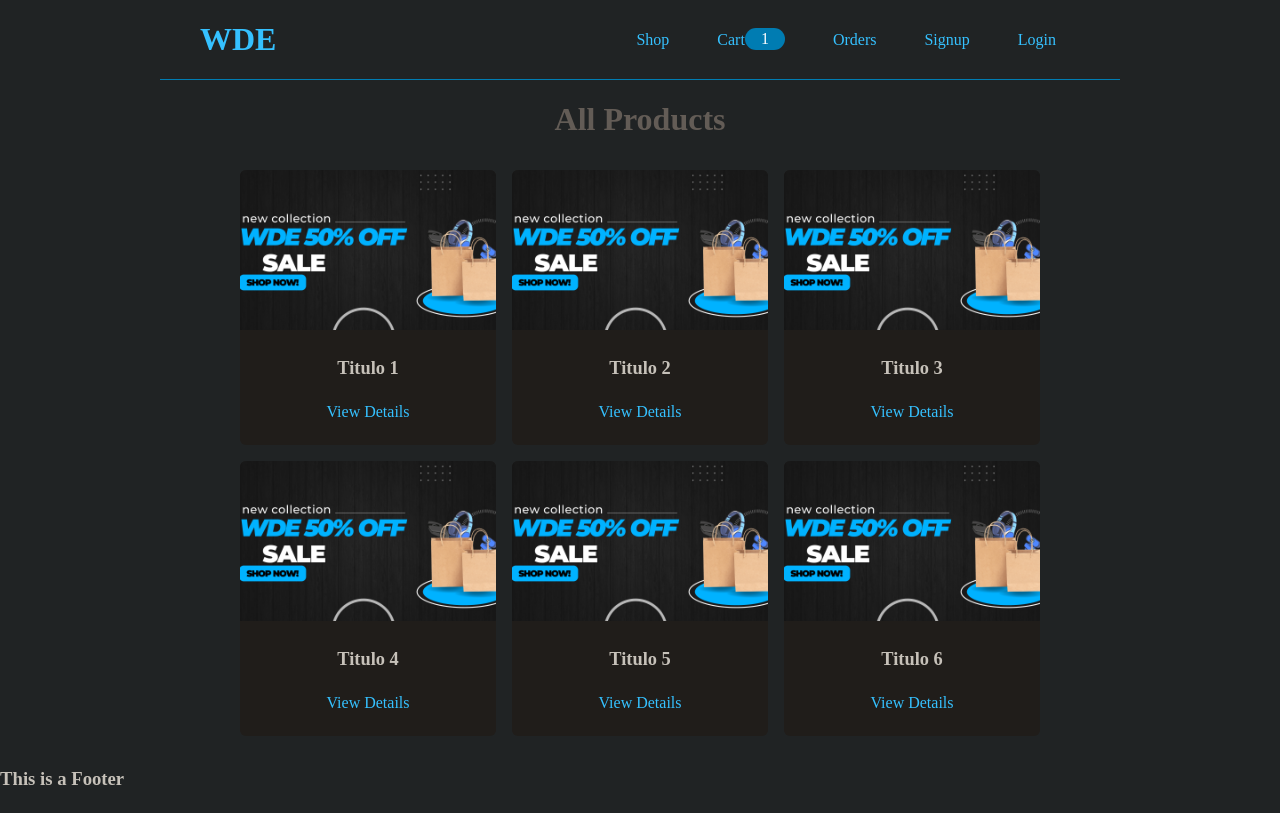
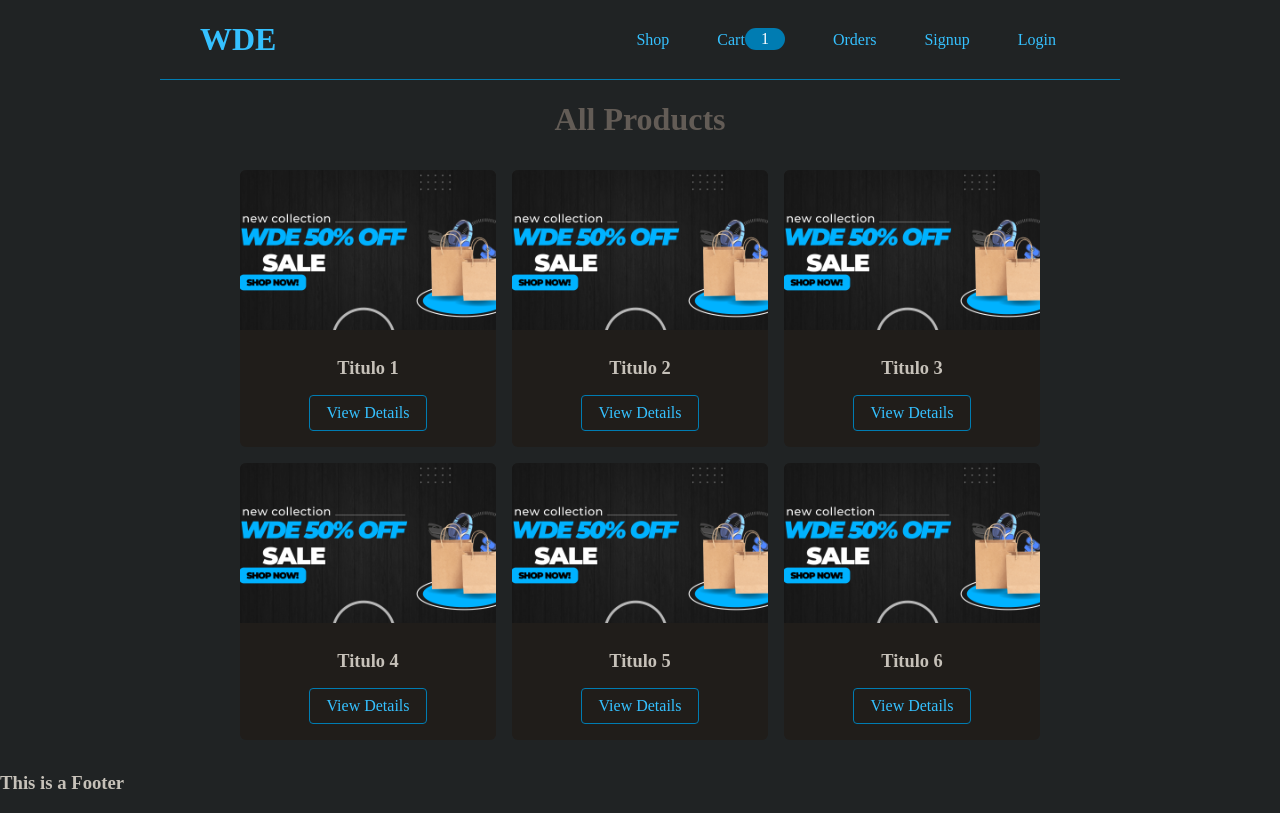
Before and after one commit to Arthur-Ferreira/WebDeveloperEssentials-APP, a React (Vite) app: page / in a window 1280 px wide. Built offline with nearby package versions, Linux system fonts and the light colour scheme.

Commit message:
Feat Development: Add Anchor border style

```diff
--- a/src/components/atoms/Anchor/index.tsx
+++ b/src/components/atoms/Anchor/index.tsx
@@ -3,8 +3,9 @@ import SLink from "./styles";
 import { To } from "react-router-dom";
 
 interface IAnchor {
-  children: React.ReactNode | string;
+  children: React.ReactNode;
   to: To;
+  $border?: boolean;
 }
 
 const Anchor = ({ children, ...props }: IAnchor): JSX.Element => {
--- a/src/components/atoms/Anchor/styles.ts
+++ b/src/components/atoms/Anchor/styles.ts
@@ -1,9 +1,9 @@
-import styled from "styled-components";
+import styled, { css } from "styled-components";
 import Button from "../Button";
 import { Link } from "react-router-dom";
 import { colors, spacing } from "../../../global/vars";
 
-const SLink = styled(Button).attrs({ as: Link })`
+const SLink = styled(Button).attrs({ as: Link }) <{ $border?: boolean }>`
 
   padding: ${spacing.space2} ${spacing.space4};
 
@@ -15,6 +15,11 @@ const SLink = styled(Button).attrs({ as: Link })`
   &:active {
     background-color: ${colors.primary500Bg};
   }
+
+  ${props =>
+    props.$border && css`
+      border: 1px solid ${colors.primary500};
+  `};
 `;
 
 
--- a/src/components/molecules/Navigation/index.tsx
+++ b/src/components/molecules/Navigation/index.tsx
@@ -22,7 +22,7 @@ const Navigation: React.FC = () => {
         {/* <li>
           <form action="/logout" method="POST">
             // <input type="hidden" name="_csrf" value="<%= locals.csrfToken %>" />
-            <Anchor>Logout</Anchor>
+            <Button>Logout</Button>
           </form>
         </li> */}
       </NavItems>
--- a/src/components/molecules/ProductItem.tsx
+++ b/src/components/molecules/ProductItem.tsx
@@ -20,7 +20,7 @@ const ProductItem: React.FC<IProduct> = ({ product }) => {
           {/* <Anchor to={`/admin/products/${product.id}`}>View & Edit</Anchor>
           <Anchor data-productid={product.id} data-csrf="<%= locals.csrfToken %>">Delete</Anchor> */}
           {/* id } else { %> */}
-          <Anchor to={`/products/${product.id}`}>View Details</Anchor>
+          <Anchor to={`/products/${product.id}`} $border>View Details</Anchor>
           {/* <% } %> */}
         </div>
       </div>
```
